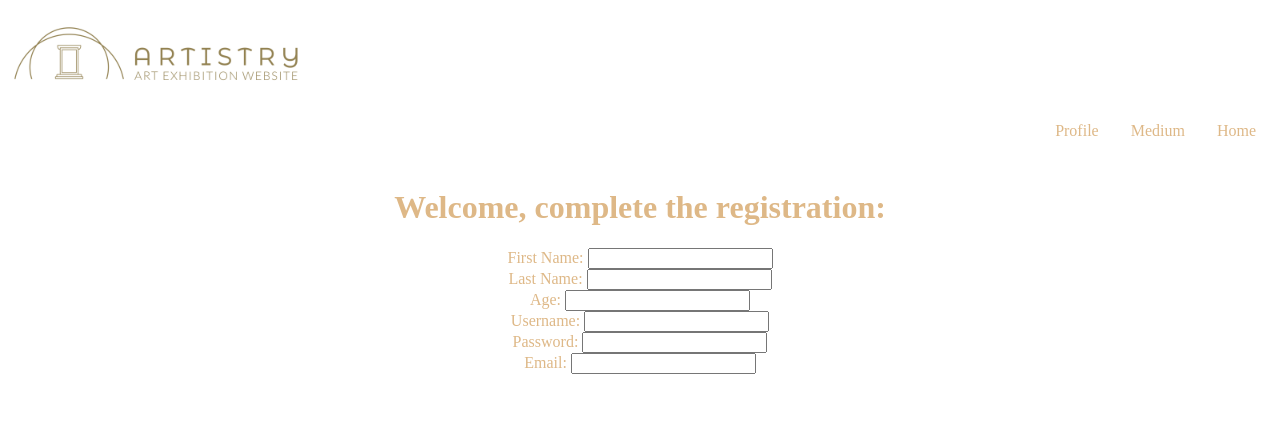
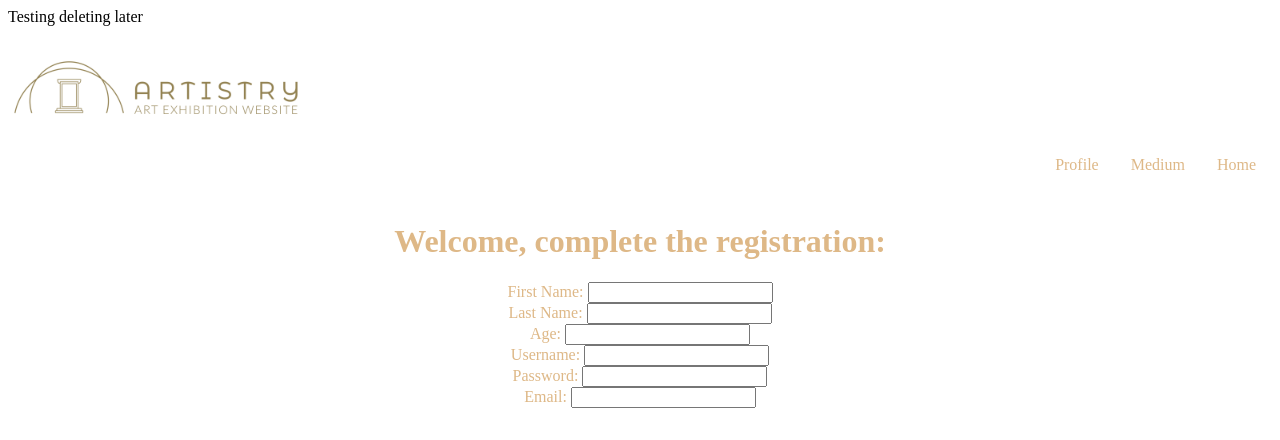
Before and after one commit to OSXnov/Capstone_Artistry_Website, a plain HTML site: page Artistry/UserRegistration.html in a window 1280 px wide. Drawn offline with Linux system fonts and the light colour scheme; a web font is replaced by a local one.

Commit message:
testing commit

```diff
--- a/Artistry/UserRegistration.html
+++ b/Artistry/UserRegistration.html
@@ -8,7 +8,7 @@
 
 
 <header>
-
+   <p>Testing deleting later</p>
     <img src = "/Images/Artistry_HorizontalLogo.PNG" style="width: 300px; height:100px">
     <nav>
         <div class="NavBar">
```
